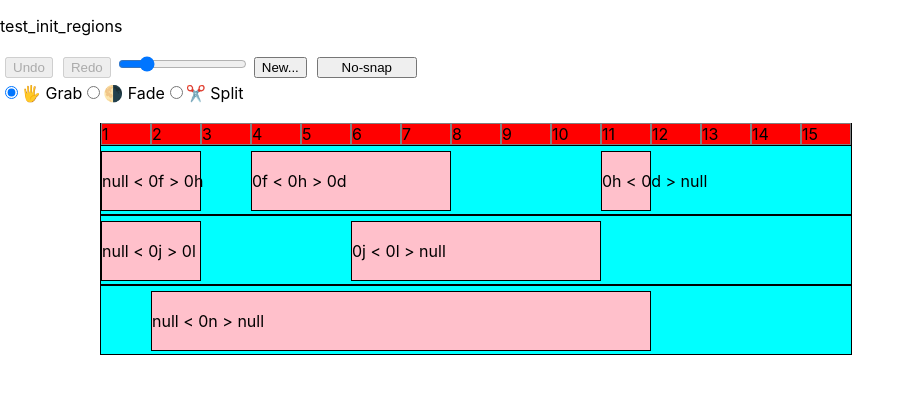
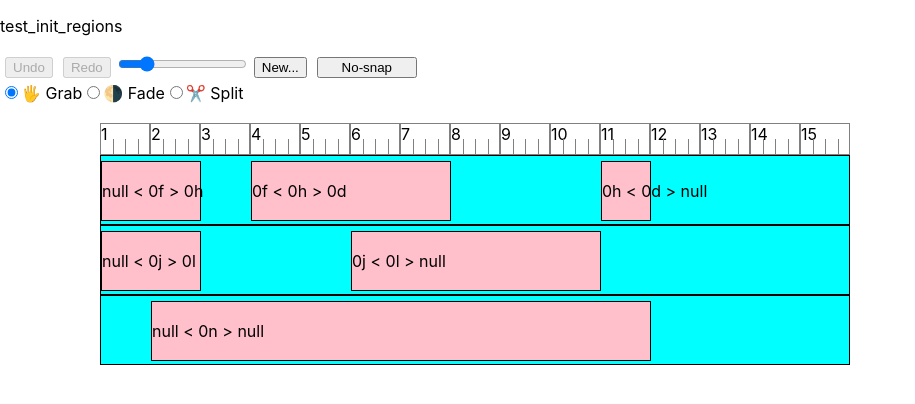
Before and after one commit to purewack/melonJuice-web, a React (Create React App) app: page / in a window 1280 px wide. Shown: the top 404 px of the page, without its empty margins (0-915 px from the left). Built offline with nearby package versions, Linux system fonts and the light colour scheme.

Commit message:
prevent stretch over to neighbours but not drag over todo in reducer

```diff
--- a/src/components/AudioField.js
+++ b/src/components/AudioField.js
@@ -41,7 +41,7 @@ const AudioField = ({ songMeasures, timer, editorStats ,children}) => {
         setBars(Array(songMeasures).fill(null))
     },[songMeasures])
 
-    return(<div className='AudioField' style={{backgroundColor:'red'}} >
+    return(<div className='AudioField' >
         <span className='Timeline'>
             {/* <div className='Playhead'></div>  */}
             {bars && bars.map((b,i)=>{
--- a/src/components/AudioRegion.js
+++ b/src/components/AudioRegion.js
@@ -31,6 +31,15 @@ const AudioRegion = ({region, prevRegion, nextRegion, tracksDispatch, editorStat
     return ll
   }
 
+  const isNeighbourClear = (s,e)=>{
+    const p = prevRegion ?  (prevRegion.rOffset+prevRegion.rDuration)*editorStats.barLength : null
+    const n = nextRegion ?  nextRegion.rOffset*editorStats.barLength : null
+    const offsetPrev = p ? s - p : null
+    const offsetNext = n ? n - e : null
+    console.log({s,e,offsetPrev,offsetNext})
+    return (offsetPrev >= 0 && offsetNext >= 0)
+  }
+
   const cutCommit = (e)=>{
     const cutPosCommit = (cutPos/editorStats.barLength)
     console.log(cutPosCommit)
@@ -51,7 +60,7 @@ const AudioRegion = ({region, prevRegion, nextRegion, tracksDispatch, editorStat
       case 'EndHandle':{
           const d = snapCalc(r.right + delta) - r.left
           const max = (rBDuration-rBOffset)
-          if(d <= max){
+          if(d <= max && isNeighbourClear(r.left,d+r.left)){
             setRDuration(d)
             regionStatsPrev.current.rDuration = d
           }
@@ -62,7 +71,7 @@ const AudioRegion = ({region, prevRegion, nextRegion, tracksDispatch, editorStat
           const d = snapCalc(r.left + delta)
           const o = r.rrbo+(d-r.left)
 
-          if( o >= 0 && d < r.right-resizeArea ){
+          if( o >= 0 && d < r.right-resizeArea && isNeighbourClear(d,r.right)){
             regionStatsPrev.current.rbo = o
             setRBOffset(o)
             setrOffset(d)
@@ -75,7 +84,8 @@ const AudioRegion = ({region, prevRegion, nextRegion, tracksDispatch, editorStat
         break;
 
       default:
-        let o = snapCalc(r.left + delta)
+        const o = snapCalc(r.left + delta)
+        // if(o >= 0 && isNeighbourClear(o,o+rDuration)) {
         if(o >= 0) {
           setrOffset(o)
           regionStatsPrev.current.rOffset = o
@@ -130,12 +140,11 @@ const AudioRegion = ({region, prevRegion, nextRegion, tracksDispatch, editorStat
     }
     setHandleHitbox(null)
     if(regionStatsPrev.current.cursorDelta === 0) return
-
     const s = regionStatsPrev.current.rOffset/editorStats.barLength;
     const d = regionStatsPrev.current.rDuration/editorStats.barLength;
     const o = regionStatsPrev.current.rBOffset/editorStats.barLength;
+    const newRegion = {...region, rOffset:s, rDuration:d, bOffset:o}
 
-    const newRegion = {...region, rOffset:s, rDuration:d, bOffset:o}
     tracksDispatch({type:'update_region', updatedRegion:newRegion})
   }
 
--- a/src/components/components.css
+++ b/src/components/components.css
@@ -67,7 +67,6 @@ html{
     background:cyan;
     border:solid black 1px;
     white-space: nowrap;
-    display:flex;
     position:relative;
     width:100%;
     height:70px;
@@ -82,7 +81,8 @@ html{
 .ToolField{
     width:min-content;
     display:inline-block;
-    width: 12rem;
+    width: 100px;
+    position: sticky;
 }
 .AudioField{
     position: relative;
@@ -131,13 +131,29 @@ html{
 }
 .Timeline{
     position:relative;
-    border:solid black 1px;
     width:max-content;
     white-space: nowrap;
 }
 .Timeline .TimelineBar{
     display:inline-block;
     border:solid gray 1px;
+    position: relative;
+    height:2rem;
+}
+.Timeline .TimelineBar::before,
+.Timeline .TimelineBar::after{
+    content: '';
+    position:absolute;
+    left:0;
+    bottom: 0;
+    height: 50%;
+    width:25%;
+    border-right: solid gray 1px;
+}
+.Timeline .TimelineBar::after{
+    left:50%;
+    border-left: solid gray 1px;
+    border-right: solid gray 1px;
 }
 
 .Timeline .Playhead{
```
